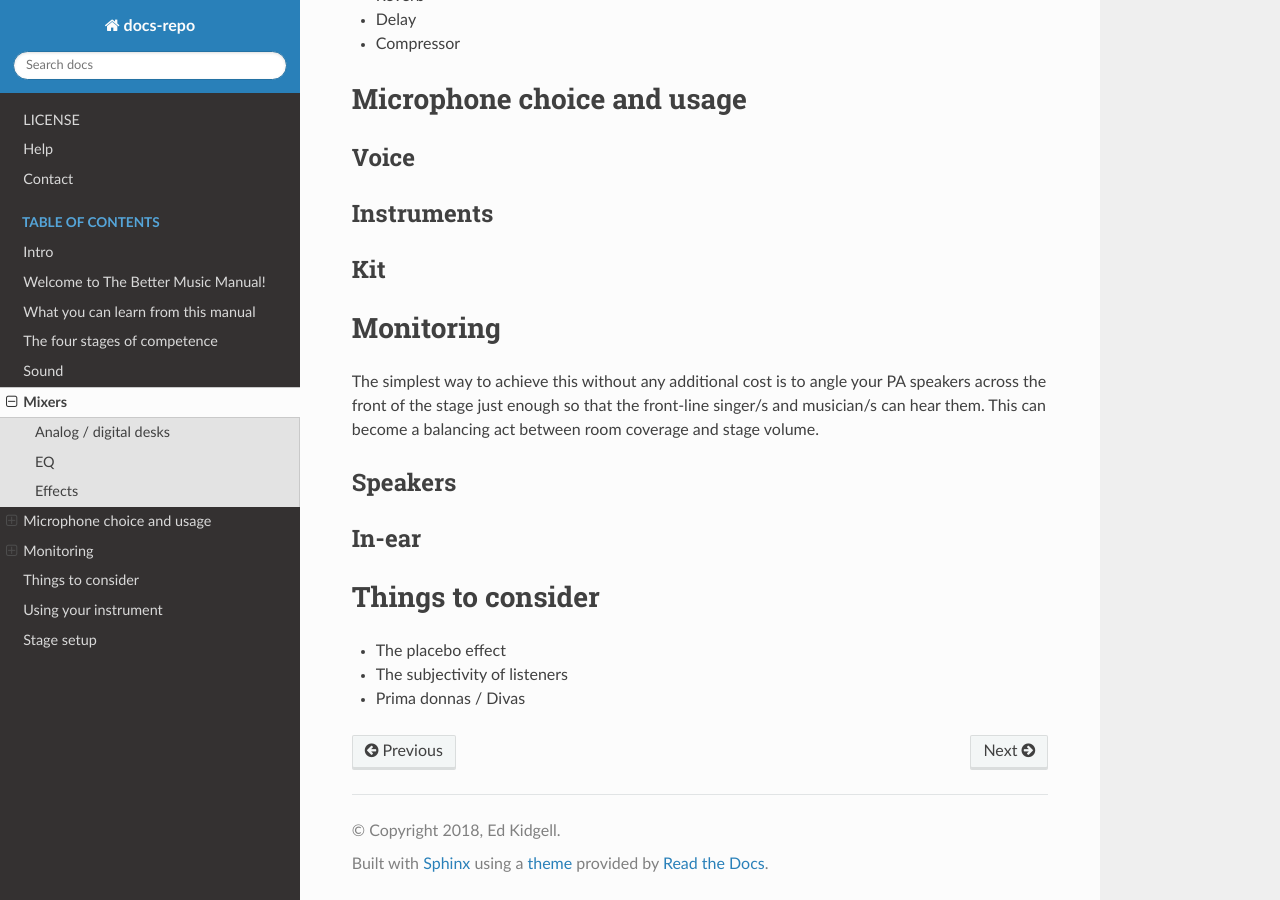
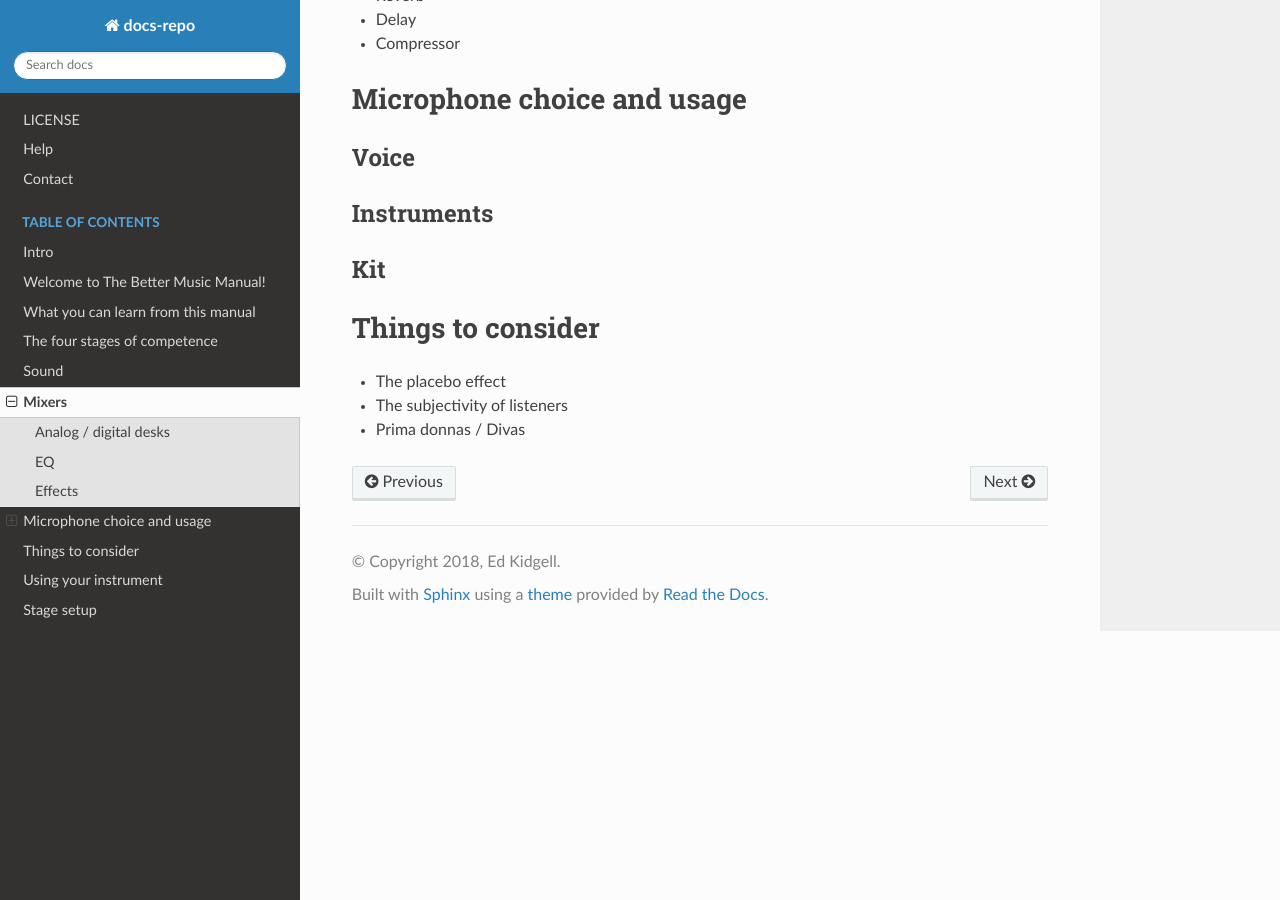
Before and after one commit to flakjakk/docs-repo, a Sphinx documentation site: the page built from docs/source/sound2.md, in a window 1280 px wide and 900 px high, scrolled down 560 px. Built offline with Sphinx 7.4.7 and the Read the Docs theme 2.0.0, drawn with Linux system fonts in a browser that asks for light colours; pages that are not in the unit, such as notebooks, are missing from menus.

Commit message:
Edit of Sound 2
Moving headers out

```diff
--- a/docs/source/index.rst
+++ b/docs/source/index.rst
@@ -22,6 +22,7 @@ Music docs:
    fourstages
    sound1
    sound2
+   monitoring
    instrument_issues
    stage_setup
 
--- a/docs/source/sound2.md
+++ b/docs/source/sound2.md
@@ -24,13 +24,6 @@
 
 ## Kit
 
-# Monitoring
-
-The simplest way to achieve this without any additional cost is to angle your PA speakers across the front of the stage just enough so that the front-line singer/s and musician/s can hear them. This can become a balancing act between room coverage and stage volume.
-
-## Speakers
-
-## In-ear
 
 # Things to consider
 
```
Also changed, not shown: 1 other file.
